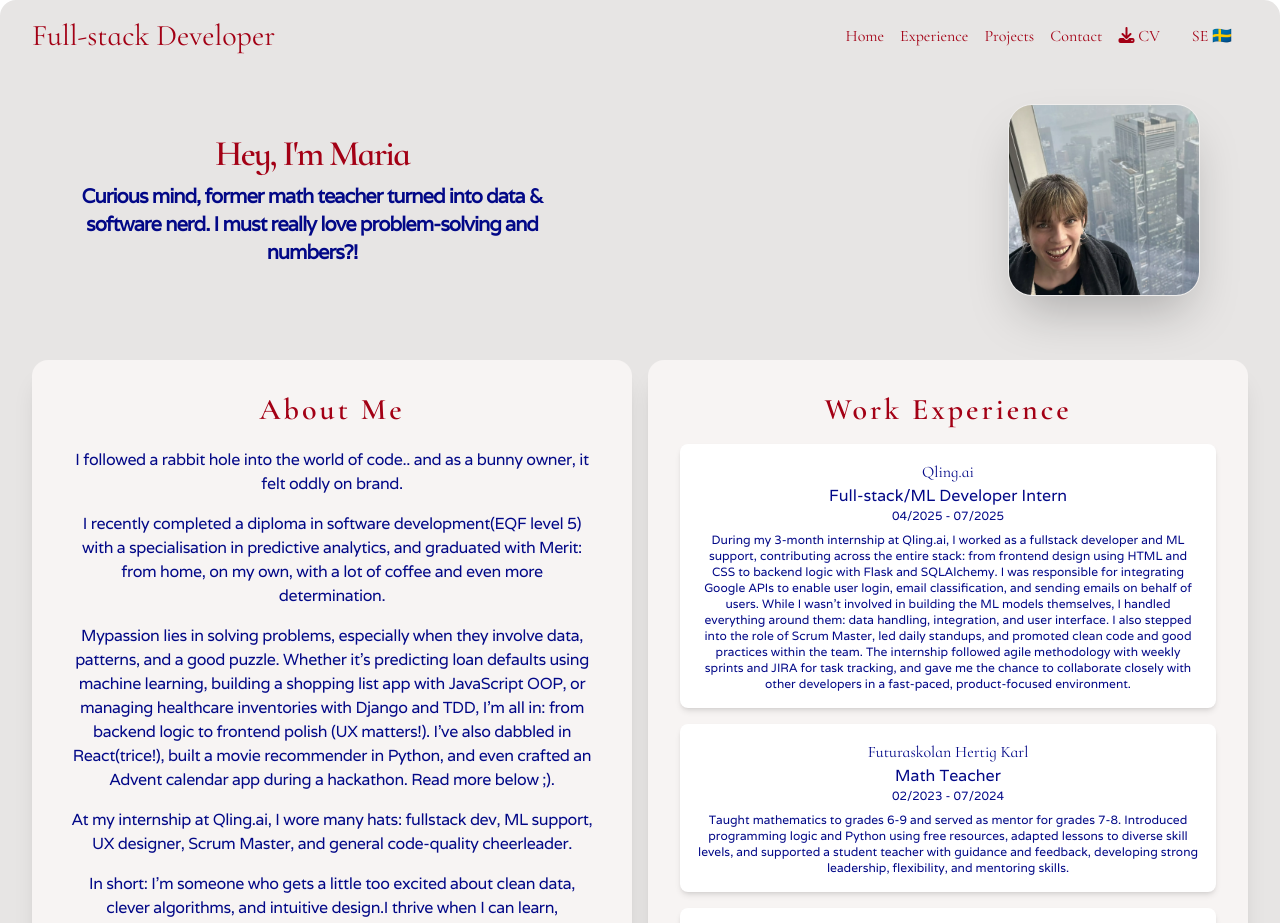
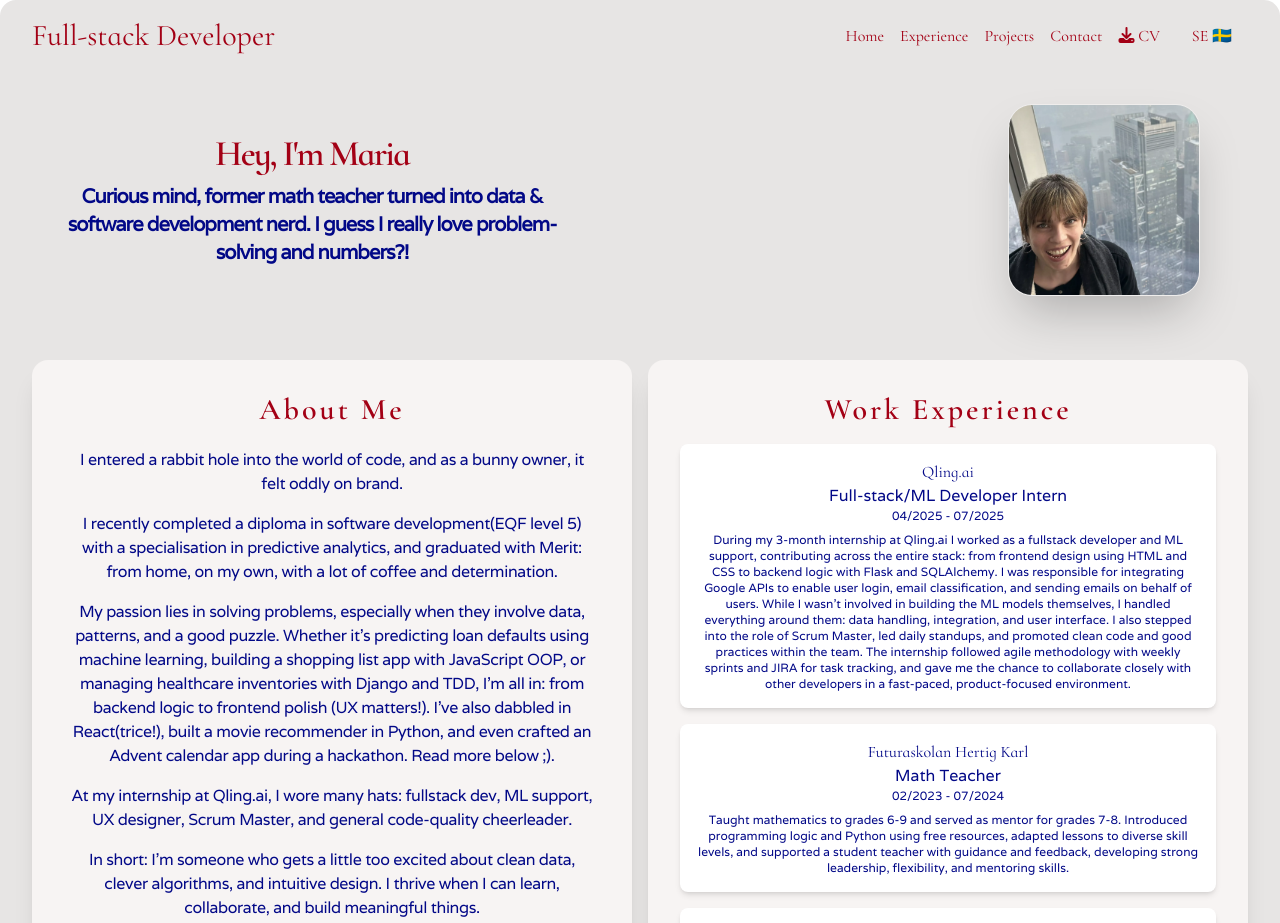
Before and after one commit to mariaciceri/my-portfolio, a React (Vite) app: page / in a window 1280 px wide. Shown: the top 923 px of the page. Built offline with nearby package versions, Linux system fonts and the light colour scheme.

Commit message:
Improve text

```diff
--- a/src/data/translations.ts
+++ b/src/data/translations.ts
@@ -5,21 +5,21 @@ export const content = {
             navigator: ['Home', 'Experience', 'Projects', 'Contact'],
         },
         greeting: "Hey, I'm Maria",
-        description: "Curious mind, former math teacher turned into data & software nerd. I must really love problem-solving and numbers?!",
+        description: "Curious mind, former math teacher turned into data & software development nerd. I guess I really love problem-solving and numbers?!",
         image: "/assets/ny.webp",
         theme: "english",
-        about: `I followed a rabbit hole into the world of code.. and as a bunny owner, it felt oddly on brand.
-\nI recently completed a diploma in software development(EQF level 5) with a specialisation in predictive analytics, and graduated with Merit: from home, on my own, with a lot of coffee and even more determination.
-\nMypassion lies in solving problems, especially when they involve data, patterns, and a good puzzle. Whether it's predicting loan defaults using machine learning, building a shopping list app with JavaScript OOP, or managing healthcare inventories with Django and TDD, I'm all in: from backend logic to frontend polish (UX matters!). I've also dabbled in React(trice!), built a movie recommender in Python, and even crafted an Advent calendar app during a hackathon. Read more below ;).
+        about: `I entered a rabbit hole into the world of code, and as a bunny owner, it felt oddly on brand.
+\nI recently completed a diploma in software development(EQF level 5) with a specialisation in predictive analytics, and graduated with Merit: from home, on my own, with a lot of coffee and determination.
+\nMy passion lies in solving problems, especially when they involve data, patterns, and a good puzzle. Whether it's predicting loan defaults using machine learning, building a shopping list app with JavaScript OOP, or managing healthcare inventories with Django and TDD, I'm all in: from backend logic to frontend polish (UX matters!). I've also dabbled in React(trice!), built a movie recommender in Python, and even crafted an Advent calendar app during a hackathon. Read more below ;).
 \nAt my internship at Qling.ai, I wore many hats: fullstack dev, ML support, UX designer, Scrum Master, and general code-quality cheerleader.
-\nIn short: I'm someone who gets a little too excited about clean data, clever algorithms, and intuitive design.I thrive when I can learn, collaborate, and build meaningful things.
-\nLet's create something awesome?`,
+\nIn short: I'm someone who gets a little too excited about clean data, clever algorithms, and intuitive design. I thrive when I can learn, collaborate, and build meaningful things.
+\nLet's create something awesome!`,
         exp: [
             {
                 company: "Qling.ai",
                 position: "Full-stack/ML Developer Intern",
                 date: "04/2025 - 07/2025",
-                description: `During my 3-month internship at Qling.ai, I worked as a fullstack developer and ML support, contributing across the entire stack: from frontend design using HTML and CSS to backend logic with Flask and SQLAlchemy. I was responsible for integrating Google APIs to enable user login, email classification, and sending emails on behalf of users. While I wasn't involved in building the ML models themselves, I handled everything around them: data handling, integration, and user interface. I also stepped into the role of Scrum Master, led daily standups, and promoted clean code and good practices within the team. The internship followed agile methodology with weekly sprints and JIRA for task tracking, and gave me the chance to collaborate closely with other developers in a fast-paced, product-focused environment.`
+                description: `During my 3-month internship at Qling.ai I worked as a fullstack developer and ML support, contributing across the entire stack: from frontend design using HTML and CSS to backend logic with Flask and SQLAlchemy. I was responsible for integrating Google APIs to enable user login, email classification, and sending emails on behalf of users. While I wasn't involved in building the ML models themselves, I handled everything around them: data handling, integration, and user interface. I also stepped into the role of Scrum Master, led daily standups, and promoted clean code and good practices within the team. The internship followed agile methodology with weekly sprints and JIRA for task tracking, and gave me the chance to collaborate closely with other developers in a fast-paced, product-focused environment.`
             },
             {
                 company: "Futuraskolan Hertig Karl",
```
Also changed, not shown: 1 other file (tests, documents, lock files or other folders).
